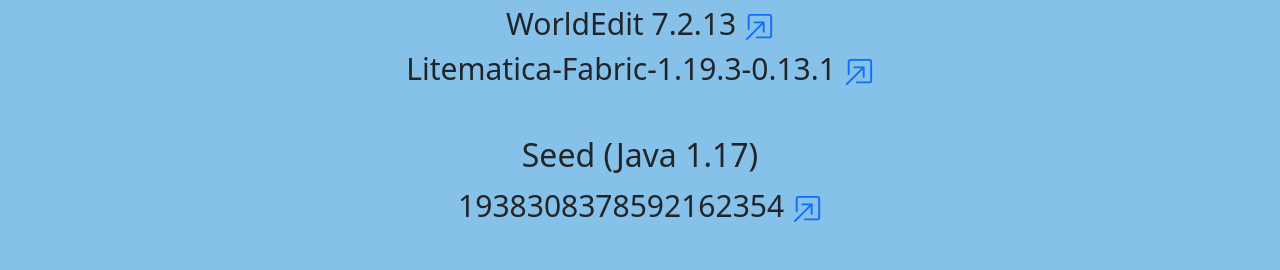
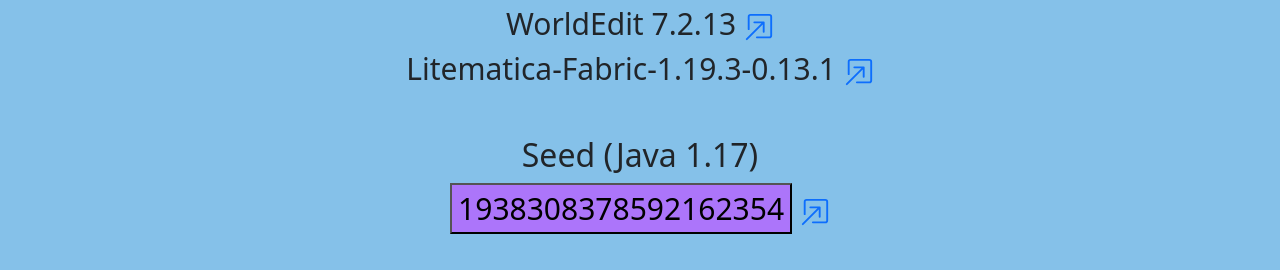
Before and after one commit to mrieckenberg/minecraft-info, a plain HTML site: page index.html in a window 1280 px wide. Shown: the part 577-847 px from the top of the page. Drawn offline with nearby package versions, Linux system fonts and the light colour scheme.

Commit message:
Button added.

```diff
--- a/index.html
+++ b/index.html
@@ -67,7 +67,13 @@
         #content{
         font-size: 30px;
         }
+button{
+background-color: #AC75FA;
+}
 
+button:hover{
+    background-color: #5A1380;
+}
 
 
     </style>
@@ -77,6 +83,12 @@
           integrity="sha384-+0n0xVW2eSR5OomGNYDnhzAbDsOXxcvSN1TPprVMTNDbiYZCxYbOOl7+AMvyTG2x" crossorigin="anonymous">
 </head>
 <body>
+    <script type="text/javascript">
+        function copyText(x) {
+            /* Copy text into clipboard */
+            navigator.clipboard.writeText(x);
+        }
+</script>
 <div class="header-nav">
     <ul class="nav">
         <ul class="nav">
@@ -161,7 +173,7 @@
             <br>
             <h2>Seed (Java 1.17)</h2>
 
-            1938308378592162354
+            <button onclick="copyText(1938308378592162354)">1938308378592162354</button></td>
             <a href="https://www.reddit.com/r/Minecraft/comments/a4gqdu/continent_seed_1938308378592162354_details_in_the/" target="_blank"><svg xmlns="http://www.w3.org/2000/svg" width="30" height="30" fill="currentColor" class="bi bi-box-arrow-in-up-right" viewBox="0 0 16 16">
                 <path fill-rule="evenodd" d="M6.364 13.5a.5.5 0 0 0 .5.5H13.5a1.5 1.5 0 0 0 1.5-1.5v-10A1.5 1.5 0 0 0 13.5 1h-10A1.5 1.5 0 0 0 2 2.5v6.636a.5.5 0 1 0 1 0V2.5a.5.5 0 0 1 .5-.5h10a.5.5 0 0 1 .5.5v10a.5.5 0 0 1-.5.5H6.864a.5.5 0 0 0-.5.5z"/>
                 <path fill-rule="evenodd" d="M11 5.5a.5.5 0 0 0-.5-.5h-5a.5.5 0 0 0 0 1h3.793l-8.147 8.146a.5.5 0 0 0 .708.708L10 6.707V10.5a.5.5 0 0 0 1 0v-5z"/>
```
